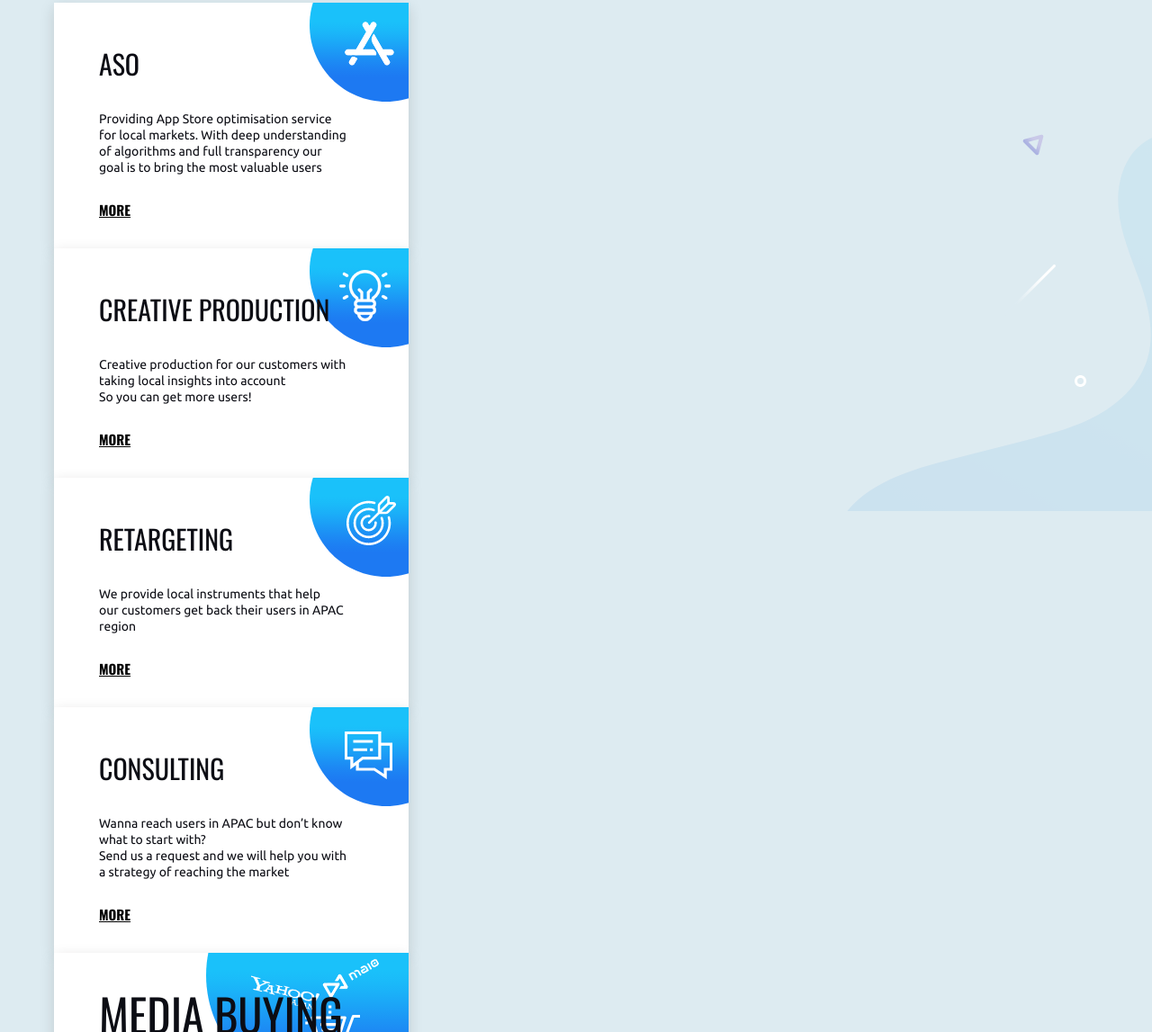
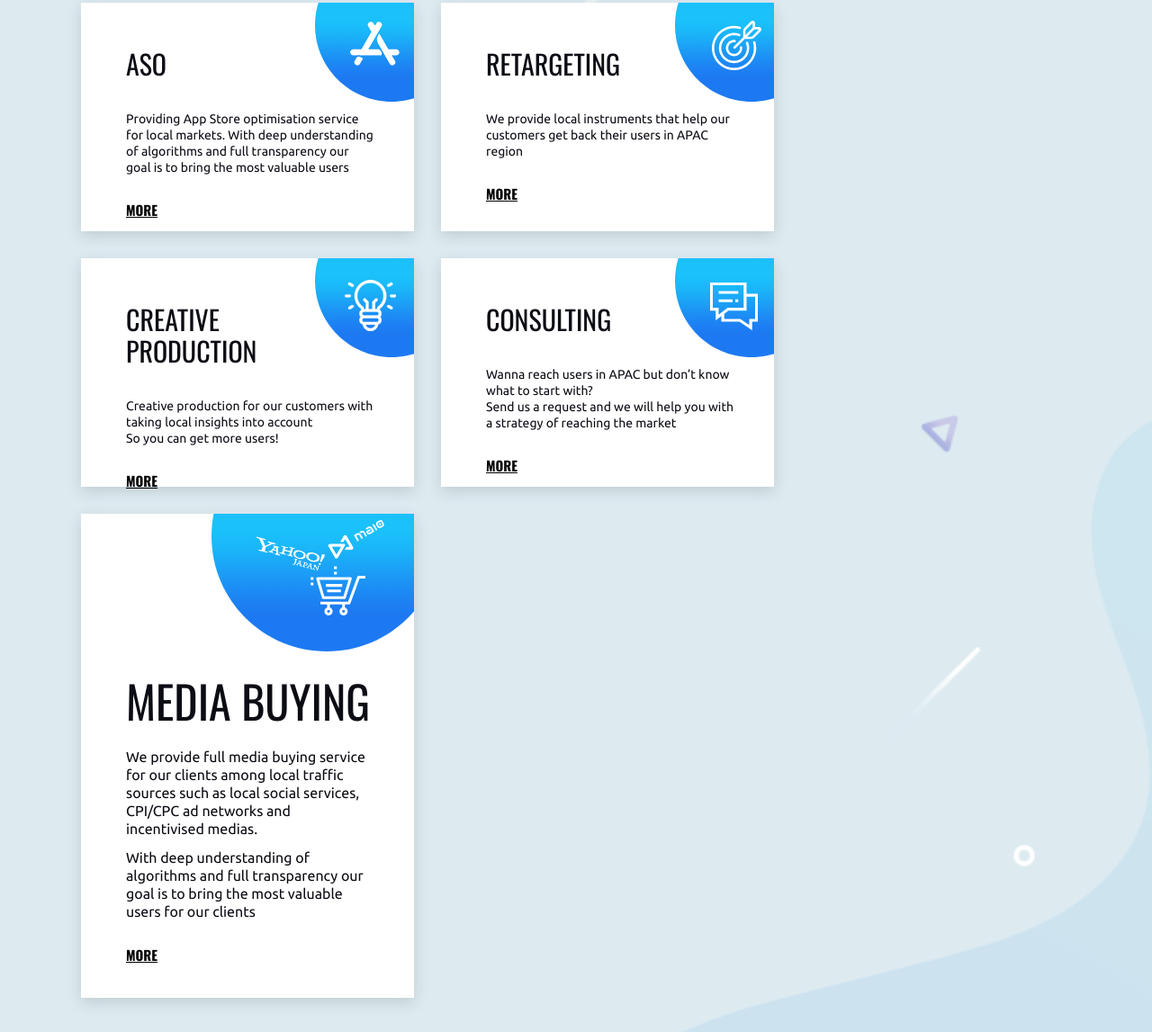
Before and after one commit to Nikolaevassh/ammago, a plain HTML site: page index.html in a window 1280 px wide. Shown: the part 2029-3176 px from the top of the page at 90% size. Drawn offline with nearby package versions, Linux system fonts and the light colour scheme.

Commit message:
add our-services grid&markup

```diff
--- a/css/style.css
+++ b/css/style.css
@@ -301,24 +301,38 @@ p.about-us-description {
   background-image: url("../img/our-services.png");
   background-repeat: no-repeat;
   background-position: top right;
+  background-size: cover;
 }
 
 .our-services h2 {
   text-align: center;
 }
 
-.our-services-list {
+/* .our-services-list {
   margin: 0;
   padding: 0;
   list-style: none;
+} */
+
+.our-services-list {
+  display: flex;
+  flex-wrap: wrap;
+  margin-right: -30px;
+}
+
+.col-3 {
+  width: 370px;
+  margin-left: 30px;
 }
 
 .our-services-item {
-  width: 394px;
+  height: 254px;
+  width: 370px;
   padding-top: 50px;
-  padding-bottom: 28px;
-  padding-right: 66px;
+  padding-bottom: 27px;
+  padding-right: 45px;
   padding-left: 50px;
+  margin-bottom: 30px;
   background-color: #ffffff;
   background-repeat: no-repeat;
   background-position: top right;
@@ -360,6 +374,9 @@ p.about-us-description {
 }
 
 .our-services-item-media-buiyng {
+  height: 538px;
+  padding-top: 190px;
+  padding-right: 47px;
   background-image: url("../img/buying.png");
 }
 
--- a/index.html
+++ b/index.html
@@ -103,43 +103,53 @@
         <section class="our-services">
             <div class="container">
                 <h2 class="section-title">Our services</h2>
-                <ul class="our-services-list">
-                    <li class="our-services-item our-services-item-aso">
+                <div class="our-services-list">
+                    <div class="col-3">
+                        <div class="our-services-item our-services-item-aso">
                             <h3>ASO</h3>
                             <p>Providing App Store optimisation service for local markets. With deep understanding of
                                 algorithms and full transparency our goal is to bring the most valuable users</p>
                             <button class="btn-services">More</button>
-                    </li>
-                    <li class="our-services-item our-services-item-prod">
-                        <h3>Creative production</h3>
-                        <p>Creative production for our customers with taking local insights into account<br> So you can
+                        </div>
+                        <div class="our-services-item our-services-item-prod">
+                            <h3>Creative<br> production</h3>
+                            <p>Creative production for our customers with taking local insights into account<br> So you
+                                can
                                 get
                                 more users!</p>
                             <button class="btn-services">More</button>
-                    </li>
-                    <li class="our-services-item our-services-item-retarget">
+                        </div>
+                    </div>
+                    <div class="col-3">
+                        <div class="our-services-item our-services-item-retarget">
                             <h3>Retargeting</h3>
-                        <p>We provide local instruments that help<br> our customers get back their users in APAC region</p>
+                            <p>We provide local instruments that help our customers get back their users in APAC
+                                region</p>
                             <button class="btn-services">More</button>
-                    </li>
-                    <li class="our-services-item our-services-item-consulting">
+                        </div>
+                        <div class="our-services-item our-services-item-consulting">
                             <h3>Consulting</h3>
-                        <p>Wanna reach users in APAC but don’t know what to start with?<br> Send us a request and we
+                            <p>Wanna reach users in APAC but don’t know what to start with?<br> Send us a request and
+                                we
                                 will
                                 help
                                 you with a strategy of reaching the market</p>
                             <button class="btn-services">More</button>
-                    </li>
-                    <li class="our-services-item our-services-item-media-buiyng">
+                        </div>
+                    </div>
+                    <div class="col-3">
+                        <div class="our-services-item our-services-item-media-buiyng">
                             <h3>Media buying</h3>
                             <p>We provide full media buying service for our clients among local traffic sources such as
                                 local
                                 social services, CPI/CPC ad networks and incentivised medias.</p>
-                        <p>With deep understanding of algorithms and full transparency our goal is to bring the most
+                            <p>With deep understanding of algorithms and full transparency our goal is to bring the
+                                most
                                 valuable users for our clients</p>
                             <button class="btn-services">More</button>
-                    </li>
-                </ul>
+                        </div>
+                    </div>
+                </div>
             </div>
         </section>
 
```
Lines whose indentation alone changed are shown as unchanged.
